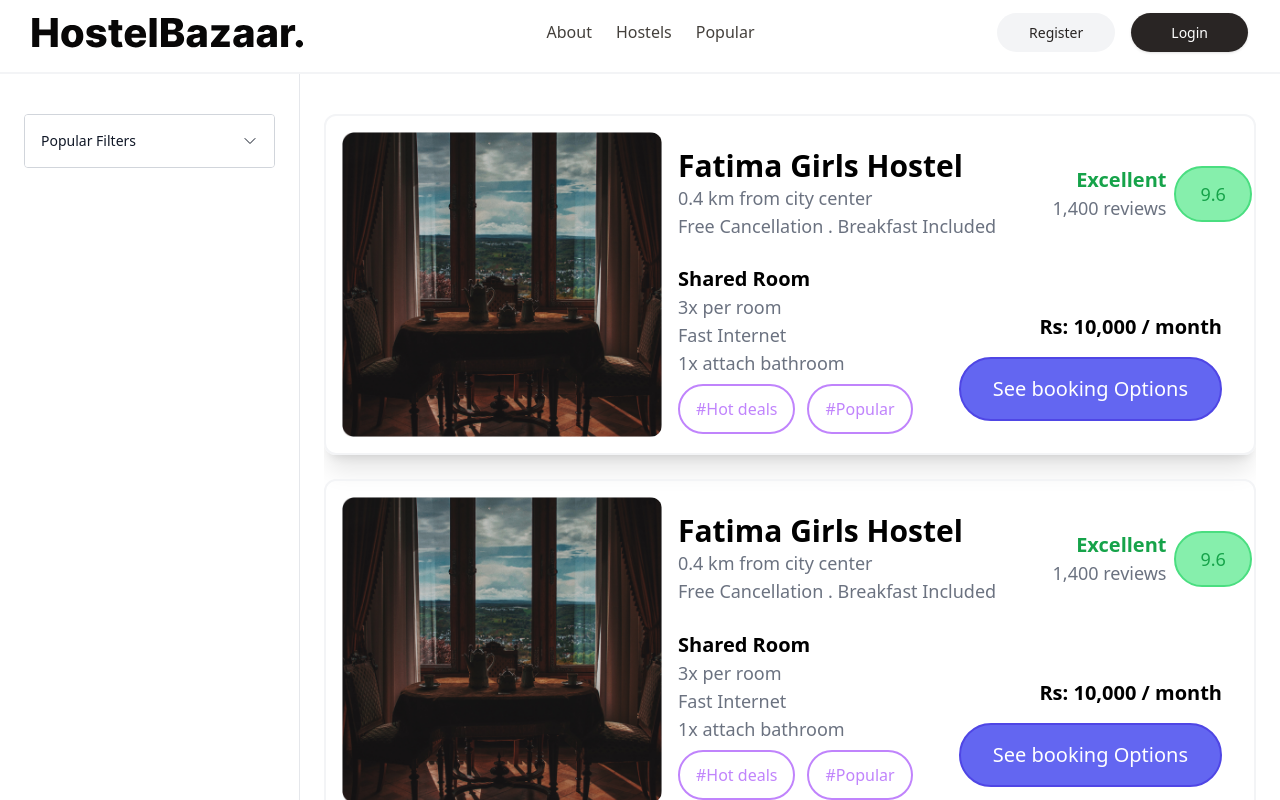
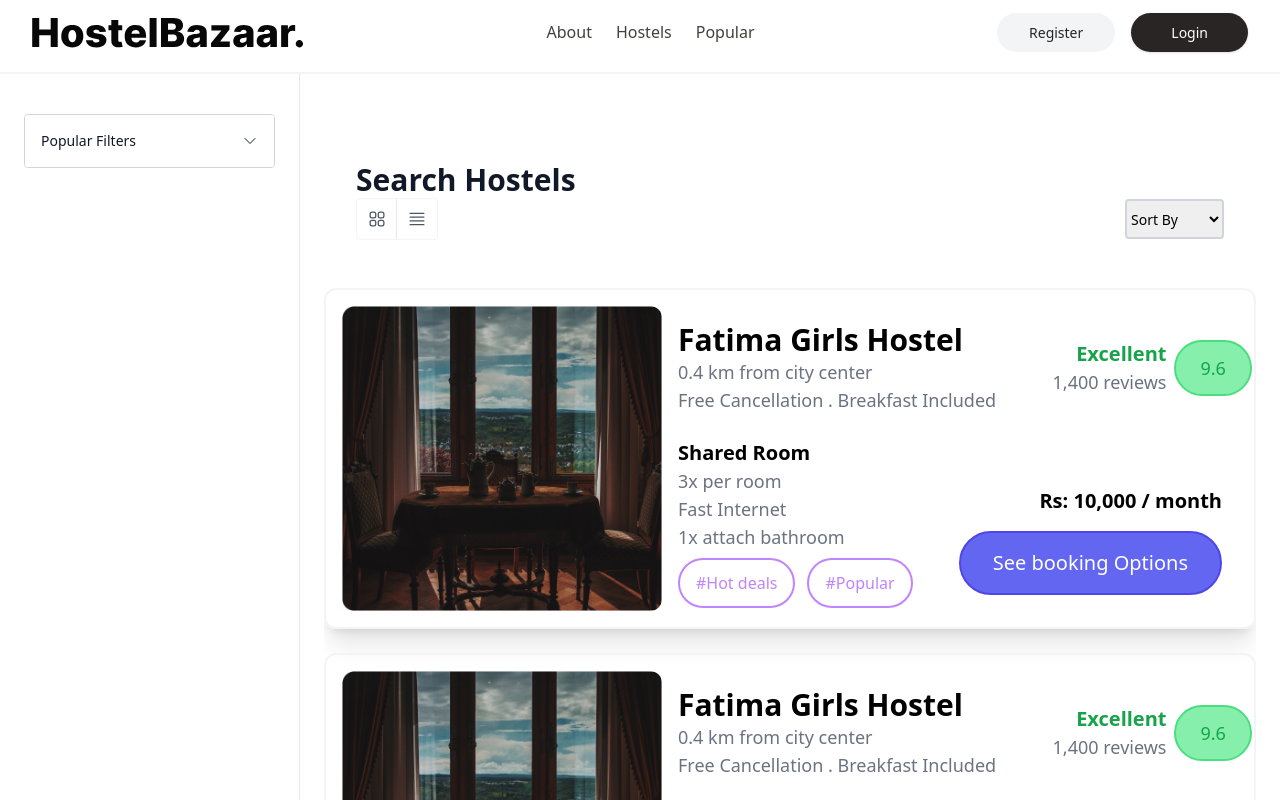
Before and after one commit to AdeelAtta/Hostelow, a Next.js app: page /hostels in a window 1280 px wide. Shown: the top 800 px of the page. Built offline with nearby package versions, Linux system fonts and the light colour scheme.

Commit message:
top header added

```diff
--- a/src/components/elements/hostel-card.tsx
+++ b/src/components/elements/hostel-card.tsx
@@ -3,7 +3,7 @@ import React from 'react'
 
 const HostelCard = () => {
     return (
-        <div className='relative card lg:flex max-w-screen-2xl p-4 border-2 border-gray-100 shadow-xl rounded-xl'>
+        <div className='relative card lg:flex lg:w-full p-4 border-2 border-gray-100 shadow-xl rounded-xl'>
             <div className=' hostel-image overflow-hidden max-w-[320px] h-auto'>
                 <img className=' rounded-e-xl ' src="/assets/welcome_banner.png" alt="alt" />
             </div>
--- a/src/pages/hostels/index.tsx
+++ b/src/pages/hostels/index.tsx
@@ -84,7 +84,67 @@ const Hostels = () => {
       </Aside>
       <Content>
         <div className="w-full h-full ">
-          <div className='top-bar'></div>
+          <section>
+            <div className="mx-auto max-w-screen-xl px-4  sm:px-6 sm:py-12 lg:px-8">
+
+              <header>
+                <h2 className="text-xl font-bold text-gray-900 sm:text-3xl">Search Hostels</h2>
+              </header>
+              <div className=" flex items-center justify-between">
+                <div className="flex rounded border border-gray-100">
+                  <button
+                    className="inline-flex h-10 w-10 items-center justify-center border-e text-gray-600 transition hover:bg-gray-50 hover:text-gray-700"
+                  >
+                    <svg
+                      xmlns="http://www.w3.org/2000/svg"
+                      fill="none"
+                      viewBox="0 0 24 24"
+                      strokeWidth="1.5"
+                      stroke="currentColor"
+                      className="h-5 w-5"
+                    >
+                      <path
+                        strokeLinecap="round"
+                        strokeLinejoin="round"
+                        d="M3.75 6A2.25 2.25 0 016 3.75h2.25A2.25 2.25 0 0110.5 6v2.25a2.25 2.25 0 01-2.25 2.25H6a2.25 2.25 0 01-2.25-2.25V6zM3.75 15.75A2.25 2.25 0 016 13.5h2.25a2.25 2.25 0 012.25 2.25V18a2.25 2.25 0 01-2.25 2.25H6A2.25 2.25 0 013.75 18v-2.25zM13.5 6a2.25 2.25 0 012.25-2.25H18A2.25 2.25 0 0120.25 6v2.25A2.25 2.25 0 0118 10.5h-2.25a2.25 2.25 0 01-2.25-2.25V6zM13.5 15.75a2.25 2.25 0 012.25-2.25H18a2.25 2.25 0 012.25 2.25V18A2.25 2.25 0 0118 20.25h-2.25A2.25 2.25 0 0113.5 18v-2.25z"
+                      />
+                    </svg>
+                  </button>
+
+                  <button
+                    className="inline-flex h-10 w-10 items-center justify-center text-gray-600 transition hover:bg-gray-50 hover:text-gray-700"
+                  >
+                    <svg
+                      xmlns="http://www.w3.org/2000/svg"
+                      fill="none"
+                      viewBox="0 0 24 24"
+                      strokeWidth="1.5"
+                      stroke="currentColor"
+                      className="h-5 w-5"
+                    >
+                      <path
+                        strokeLinecap="round"
+                        strokeLinejoin="round"
+                        d="M3.75 5.25h16.5m-16.5 4.5h16.5m-16.5 4.5h16.5m-16.5 4.5h16.5"
+                      />
+                    </svg>
+                  </button>
+                </div>
+
+                <div>
+                  <label htmlFor="SortBy" className="sr-only">SortBy</label>
+
+                  <select id="SortBy" className="border-2 h-10 rounded border-gray-300 text-sm">
+                    <option>Sort By</option>
+                    <option value="Title, DESC">Title, DESC</option>
+                    <option value="Title, ASC">Title, ASC</option>
+                    <option value="Price, DESC">Price, DESC</option>
+                    <option value="Price, ASC">Price, ASC</option>
+                  </select>
+                </div>
+              </div>
+            </div>
+          </section>
           <div className=' hostel-cards flex flex-wrap gap-6'>
 
             <HostelCard />
```
